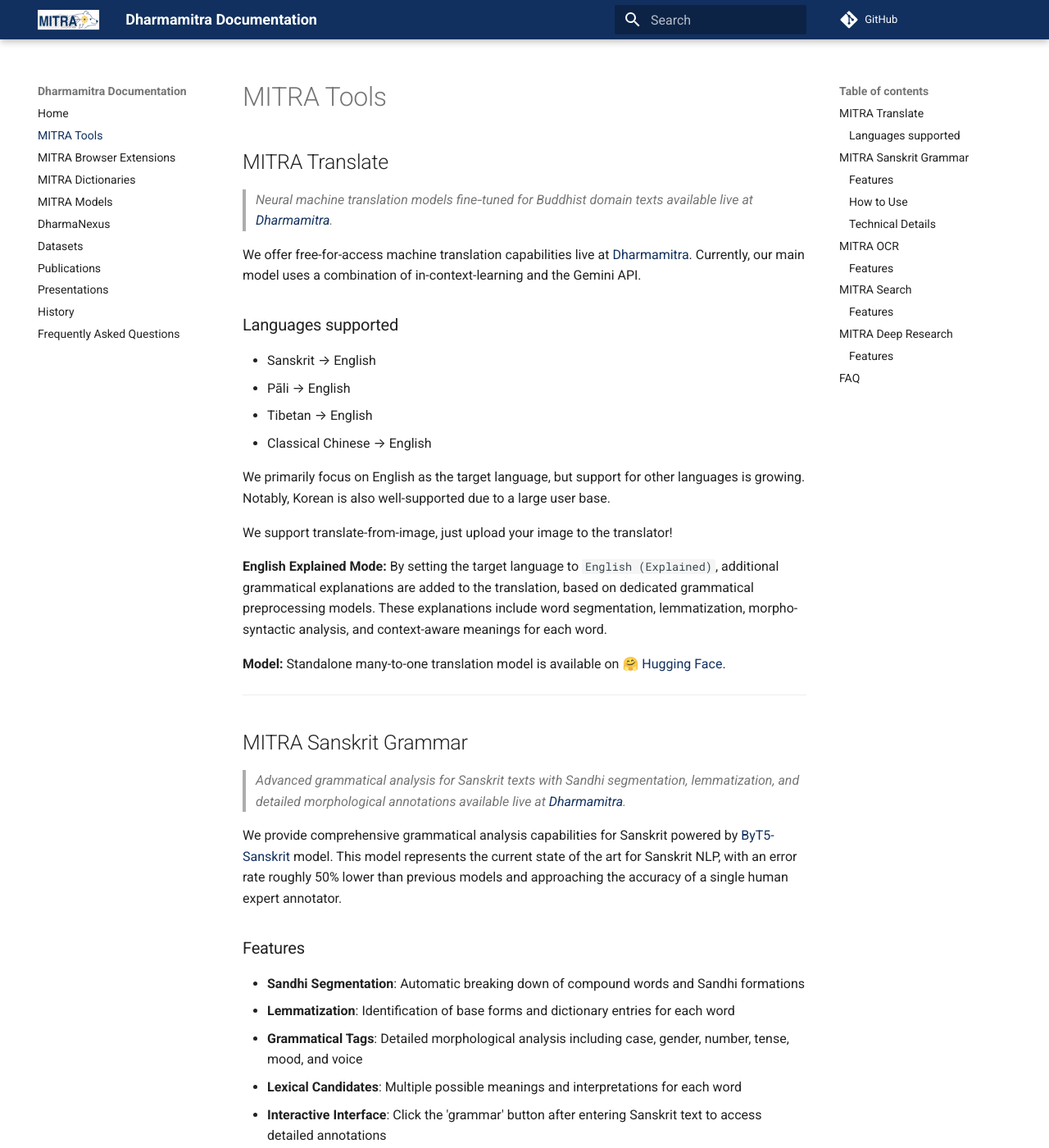
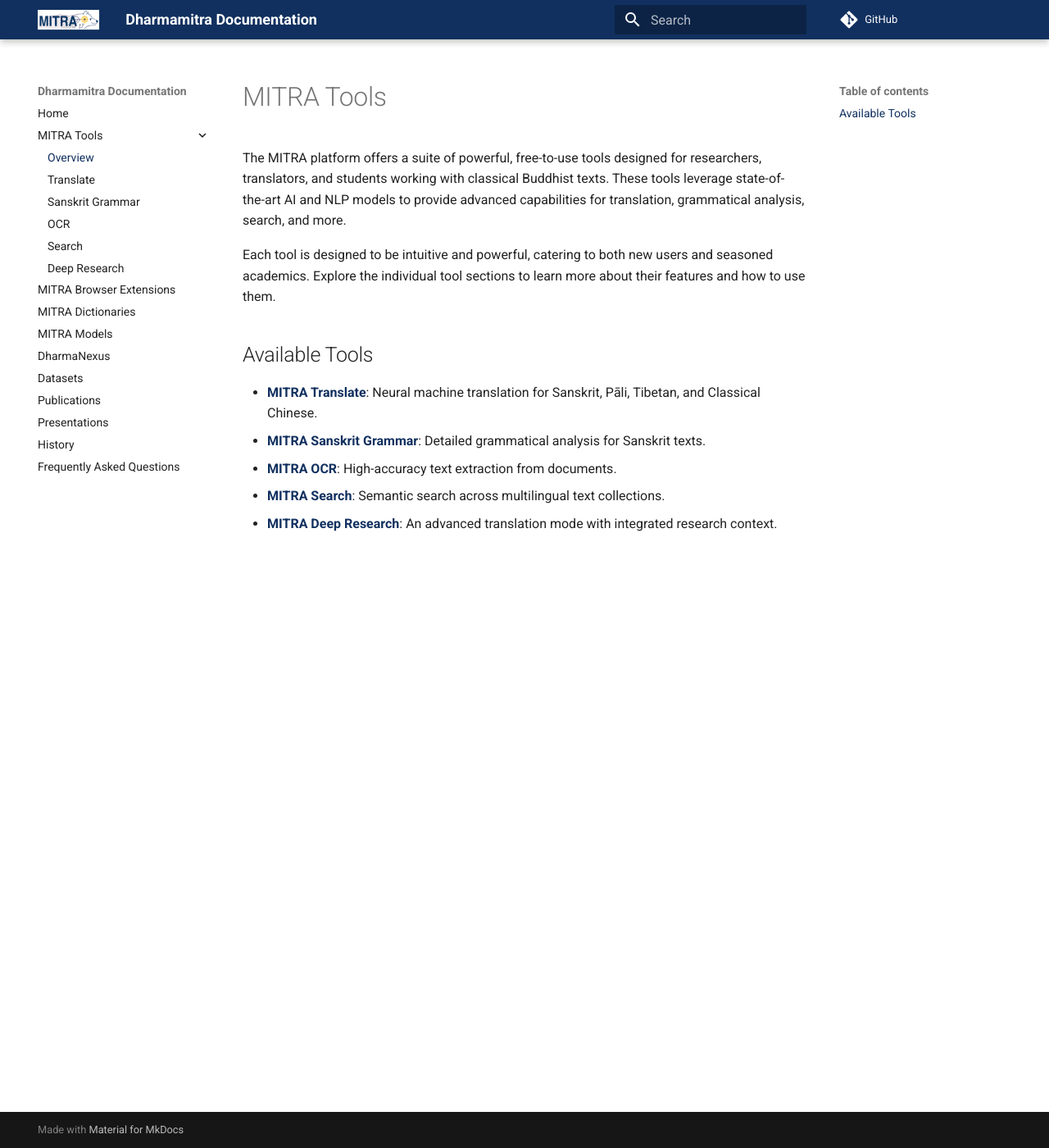
Before and after one commit to dharmamitra/dharmamitra-guides, an MkDocs documentation site: the page built from docs/mitra_tools/index.md, in a window 1280 px wide and 1400 px high. Shown: the whole window at 82% size. Built offline with MkDocs 1.6.1 and Material for MkDocs 9.7.7, drawn with Linux system fonts in a browser that asks for light colours; comment, search, counter and statistics services are not loaded; some of the changed text lies outside the part shown.

Commit message:
dm update

```diff
--- a/docs/mitra_tools.md
+++ /dev/null
@@ -1,94 +0,0 @@
-## MITRA Translate
-
-> *Neural machine translation models fine‑tuned for Buddhist domain texts available live at [Dharmamitra](https://dharmamitra.org).*
-
-We offer free-for-access machine translation capabilities live at [Dharmamitra](https://dharmanexus.org). Currently, our main model uses a combination of in-context-learning and the Gemini API.
-
-### Languages supported
-- Sanskrit → English
-- Pāli → English
-- Tibetan → English
-- Classical Chinese → English
-
-We primarily focus on English as the target language, but support for other languages is growing. Notably, Korean is also well-supported due to a large user base.
-
-We support translate-from-image, just upload your image to the translator!
-
-**English Explained Mode:**
-By setting the target language to `English (Explained)`, additional grammatical explanations are added to the translation, based on dedicated grammatical preprocessing models. These explanations include word segmentation, lemmatization, morpho-syntactic analysis, and context-aware meanings for each word.
-
-**Model:** Standalone many-to-one translation model is available on 🤗 [Hugging Face](https://huggingface.co/buddhist-nlp/gemma-2-mitra-it).
-
----
-
-## MITRA Sanskrit Grammar
-
-> *Advanced grammatical analysis for Sanskrit texts with Sandhi segmentation, lemmatization, and detailed morphological annotations available live at [Dharmamitra](https://dharmamitra.org).*
-
-We provide comprehensive grammatical analysis capabilities for Sanskrit powered by [ByT5-Sanskrit](https://dharmamitra.github.io/dharmamitra-guides/mitra_models/#byt5-sanskrit) model. This model represents the current state of the art for Sanskrit NLP, with an error rate roughly 50% lower than previous models and approaching the accuracy of a single human expert annotator.
-
-### Features
-- **Sandhi Segmentation**: Automatic breaking down of compound words and Sandhi formations
-- **Lemmatization**: Identification of base forms and dictionary entries for each word
-- **Grammatical Tags**: Detailed morphological analysis including case, gender, number, tense, mood, and voice
-- **Lexical Candidates**: Multiple possible meanings and interpretations for each word
-- **Interactive Interface**: Click the 'grammar' button after entering Sanskrit text to access detailed annotations
-
-### How to Use
-- Enter a Sanskrit sentence into the translation field at [Dharmamitra](https://dharmamitra.org)
-- Click the 'grammar' button that appears
-- A side menu opens displaying comprehensive grammatical analysis including Sandhi segmentation, lemmatization, and grammatical tags
-- Explore lexical candidates and morphological details for each word!
-
-### Technical Details
-[ByT5-Sanskrit](https://dharmamitra.github.io/dharmamitra-guides/mitra_models/#byt5-sanskrit) is a grammatical annotation model trained on the [Digital Corpus of Sanskrit](http://www.sanskrit-linguistics.org/) by Oliver Hellwig
-
----
-
-## MITRA OCR
-> *Fast OCR powered by the Gemini engine for high-accuracy text extraction from Sanskrit, Tibetan, and Chinese typeset documents available live at [Dharmamitra](https://dharmamitra.org).*
-
-### Features
-- Upload PDFs up to 100MB in size
-- Automatic conversion to IAST/Wylie transliteration when needed
-- Direct image upload to translator for screenshot-to-translation workflow
-- Integrated with MITRA Translate for seamless OCR → translation pipeline
-
-> *Note: We are currently also developing our own customized OCR models optimized specifically for Buddhist texts.*
-
----
-
-## MITRA Search
-> *Semantic search across document collections in Pāli, Sanskrit, Tibetan, and Chinese available live at [Dharmamitra](https://dharmanexus.org).*
-
-### Features
-- Powerful semantic search using state-of-the-art multilingual embedding models and sophisticated linguistic preprocessing
-- search for semantically related passages in the same language and across different languages (Sanskrit to Tibetan, Pāli to Chinese etc.)
-- Search for high-level concepts and ideas expressed in modern languages like English
-- Filter options to narrow down results to language, collection, category, and even individual text
-- Results link directly into [DharmaNexus](https://dharmanexus.org), where further multilingual parallels and intertextuality can be explored.
-
----
-
-## MITRA Deep Research
-
-> *Advanced translation mode that provides comprehensive research context by integrating deep semantic search across entire data collections.*
-
-**MITRA Deep Research** is an enhanced translation experience that goes beyond simple text translation. By setting the target language in MITRA Translate to `Deep Research`, users receive not just a translation, but also comprehensive semantic analysis that leverages the full power of [MITRA Search](https://dharmamitra.github.io/dharmamitra-guides/mitra_tools/#mitra-search) and [DharmaNexus](https://dharmanexus.org).
-
-### Features
-- **Comprehensive Translation**: Enhanced translations that incorporate semantic search results from across all language collections
-- **Parallel Discovery**: Automatic identification of parallel passages, translations, and related texts in different languages
-- **Contextual Analysis**: Deep semantic search reveals how concepts are expressed across the entire corpus
-- **DharmaNexus Integration**: Direct links to [DharmaNexus](https://dharmanexus.org) for exploring intertextual relationships and multilingual parallels
-- **Topical Queries**: Support for topical questions like "the definition of cetanā" with comprehensive literature evidence
-- **Evidence-Based Results**: All additional information is sourced from the extensive DharmaNexus database
-- **Integration of Relevant Passages from Secondary Literature**: MITRA Deep Research will automatically check for relevant passages in secondary literature and cite it if good matches appear
-
-This mode provides a significantly superior translation experience by incorporating possibly relevant textual evidence and deeper context, making it ideal for serious translation, research, and academic work.
-
----
-
-## FAQ
-
-For frequently asked questions about the different MITRA tools, see the [MITRA Tools](https://dharmamitra.github.io/dharmamitra-guides/faq/#mitra-tools) section in our main FAQ document.
--- /dev/null
+++ b/docs/mitra_tools/index.md
@@ -0,0 +1,13 @@
+# MITRA Tools
+
+The MITRA platform offers a suite of powerful, free-to-use tools designed for researchers, translators, and students working with classical Buddhist texts. These tools leverage state-of-the-art AI and NLP models to provide advanced capabilities for translation, grammatical analysis, search, and more.
+
+Each tool is designed to be intuitive and powerful, catering to both new users and seasoned academics. Explore the individual tool sections to learn more about their features and how to use them.
+
+## Available Tools
+
+- [**MITRA Translate**](translate.md): Neural machine translation for Sanskrit, Pāli, Tibetan, and Classical Chinese.
+- [**MITRA Sanskrit Grammar**](sanskrit_grammar.md): Detailed grammatical analysis for Sanskrit texts.
+- [**MITRA OCR**](ocr.md): High-accuracy text extraction from documents.
+- [**MITRA Search**](search.md): Semantic search across multilingual text collections.
+- [**MITRA Deep Research**](deep_research.md): An advanced translation mode with integrated research context.
--- a/mkdocs.yml
+++ b/mkdocs.yml
@@ -8,7 +8,13 @@
 # Added a comment to trigger a rebuild
 nav:
   - 'Home': 'index.md'
-  - 'MITRA Tools': 'mitra_tools.md'
+  - 'MITRA Tools':
+    - 'Overview': 'mitra_tools/index.md'
+    - 'Translate': 'mitra_tools/translate.md'
+    - 'Sanskrit Grammar': 'mitra_tools/sanskrit_grammar.md'
+    - 'OCR': 'mitra_tools/ocr.md'
+    - 'Search': 'mitra_tools/search.md'
+    - 'Deep Research': 'mitra_tools/deep_research.md'
   - 'MITRA Browser Extensions': 'mitra_browser_extensions.md'
   - 'MITRA Dictionaries': 'mitra_dictionaries.md'
   - 'MITRA Models': 'mitra_models.md'
```
Also changed, not shown: docs/dharmanexus.md (+3 -3 lines), docs/mitra_tools/deep_research.md (added, +16 -0 lines), docs/mitra_tools/ocr.md (added, +10 -0 lines), docs/mitra_tools/sanskrit_grammar.md (added, +21 -0 lines), docs/mitra_tools/search.md (added, +9 -0 lines), docs/mitra_tools/translate.md (added, +20 -0 lines).
